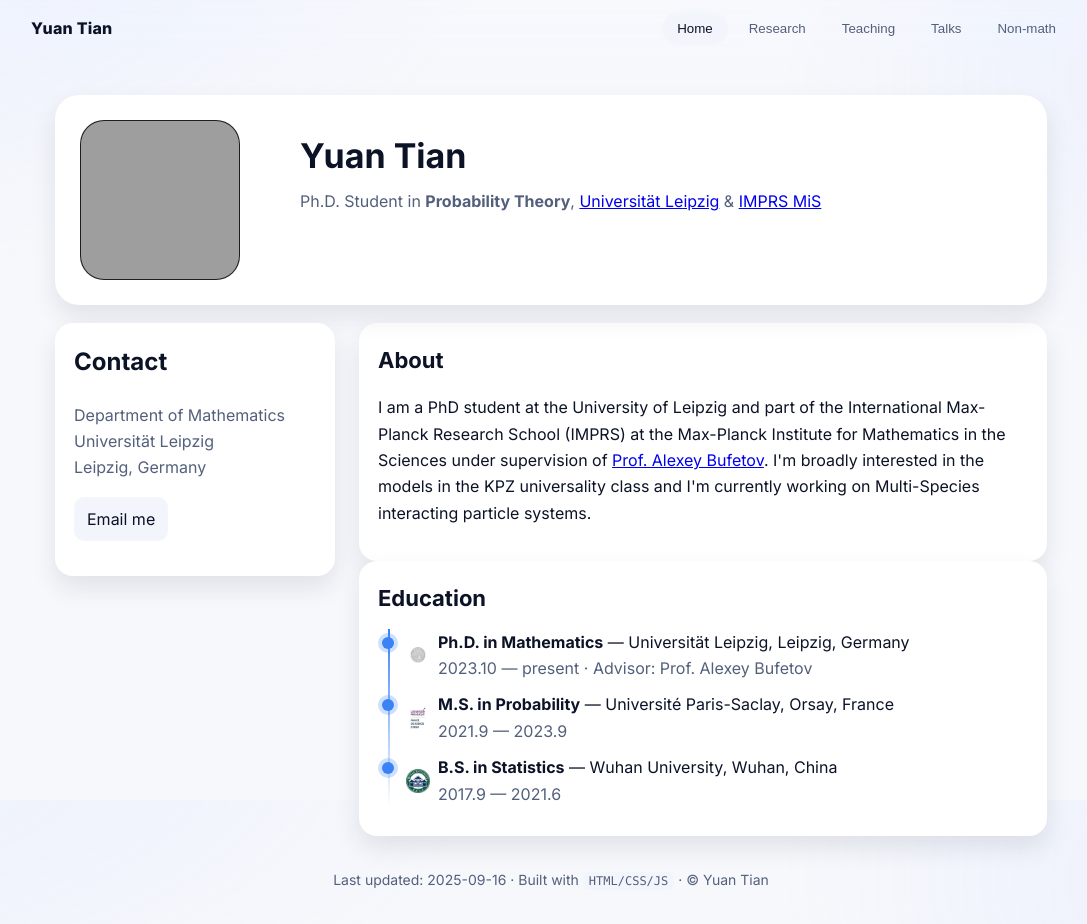
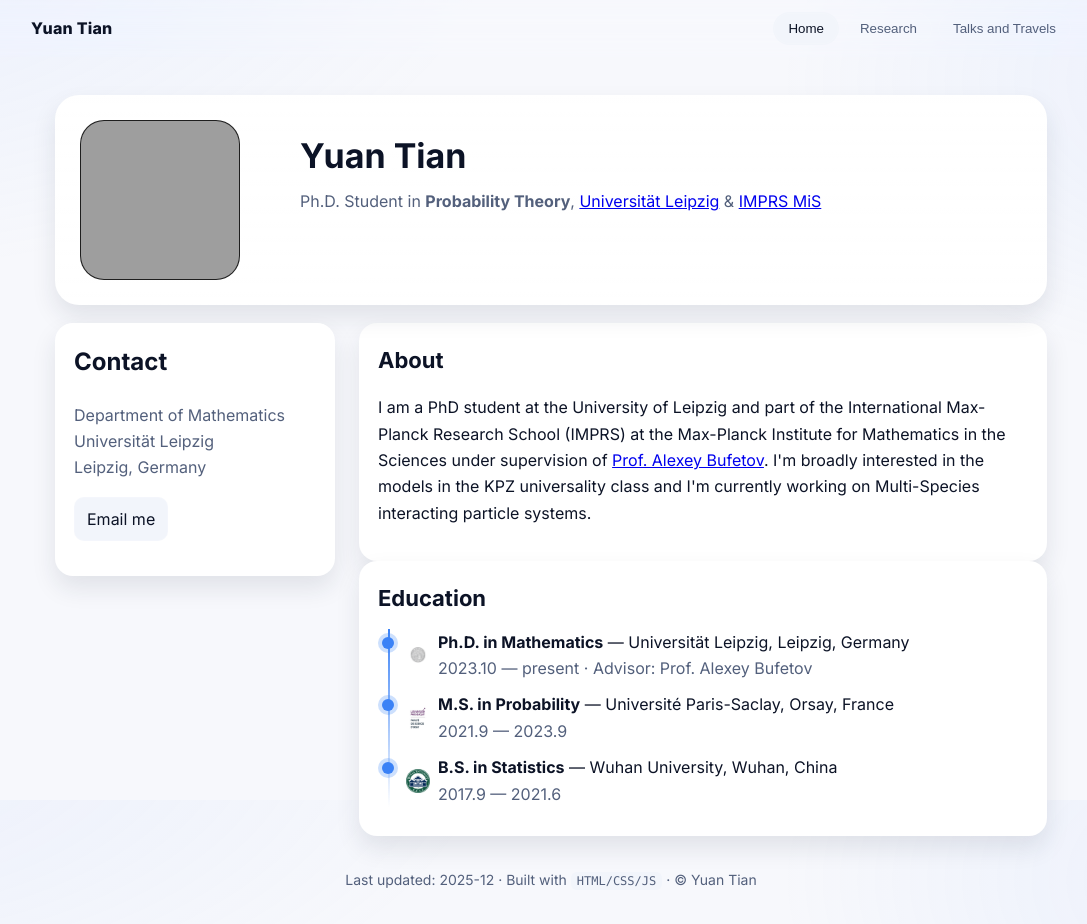
Before and after one commit to yuantian0304/yuantian0304.github.io, a plain HTML site: page index.html in a window 1280 px wide. Shown: the whole page, without its empty margins (89-1176 px from the left). Drawn offline with Linux system fonts and the light colour scheme; grey boxes are pictures that could not be loaded.

Commit message:
Update index.html

```diff
--- a/index.html
+++ b/index.html
@@ -112,9 +112,7 @@
       <nav class="tabs" role="tablist" aria-label="Sections">
         <button class="tab" role="tab" aria-selected="true" data-tab="home">Home</button>
         <button class="tab" role="tab" aria-selected="false" data-tab="research">Research</button>
-        <button class="tab" role="tab" aria-selected="false" data-tab="teaching">Teaching</button>
-        <button class="tab" role="tab" aria-selected="false" data-tab="talks">Talks</button>
-        <button class="tab" role="tab" aria-selected="false" data-tab="nonmath">Non‑math</button>
+        <button class="tab" role="tab" aria-selected="false" data-tab="talks">Talks and Travels</button>
       </nav>
     </div>
   </header>
@@ -239,16 +237,6 @@
 
         </section>
 
-        <!-- ===== Teaching ===== -->
-        <section class="section" id="teaching" role="tabpanel" aria-hidden="true">
-          <div class="card"><div class="card-inner">
-            <h2 style="margin-top:0">Teaching</h2>
-            <ul>
-              <li>TA — Logic I (Fall 2025)</li>
-              <li>Instructor — Introduction to Proof (Spring 2025)</li>
-            </ul>
-          </div></div>
-        </section>
 
         <!-- ===== Talks ===== -->
         <section class="section" id="talks" role="tabpanel" aria-hidden="true">
@@ -265,7 +253,7 @@
     </main>
 
     <footer>
-      Last updated: <span id="last-updated">2025-09-16</span> · Built with <span class="kbd">HTML/CSS/JS</span> · © Yuan Tian
+      Last updated: <span id="last-updated">2025-12</span> · Built with <span class="kbd">HTML/CSS/JS</span> · © Yuan Tian
     </footer>
   </div>
 
```
